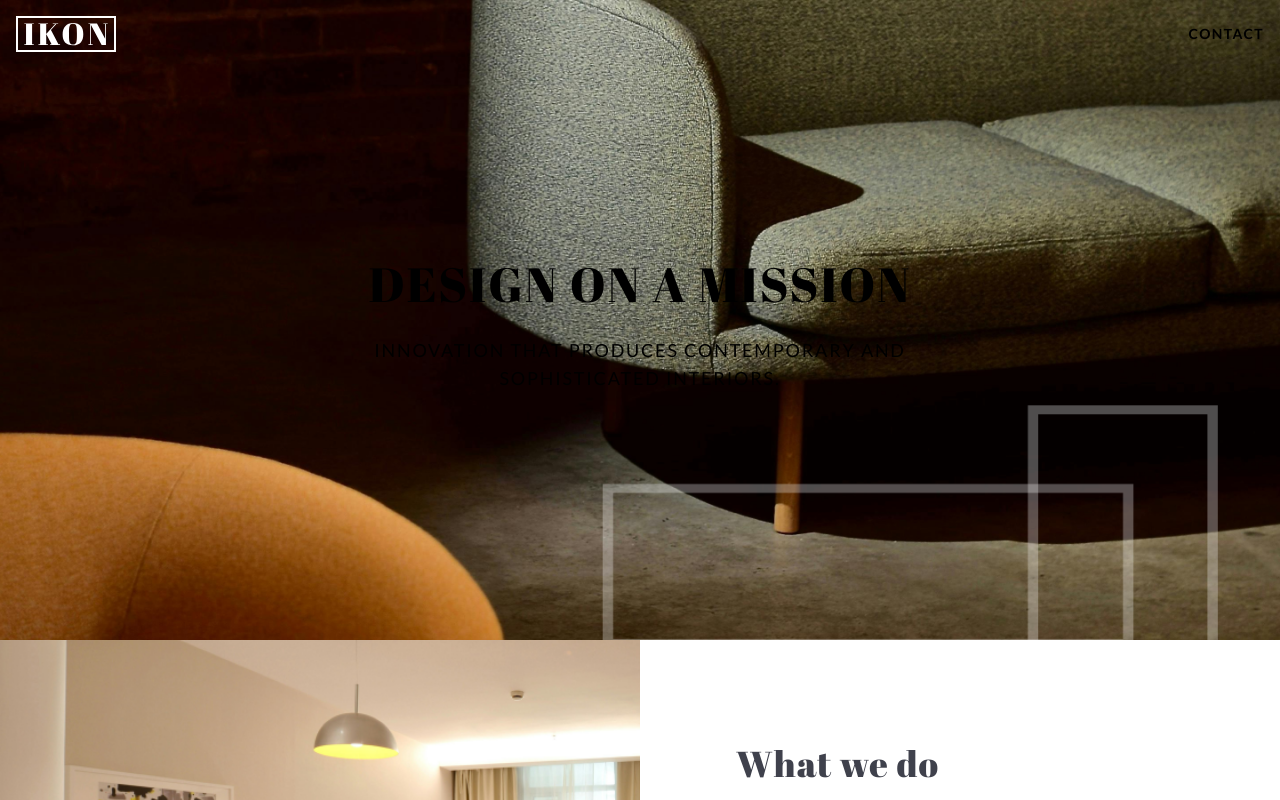
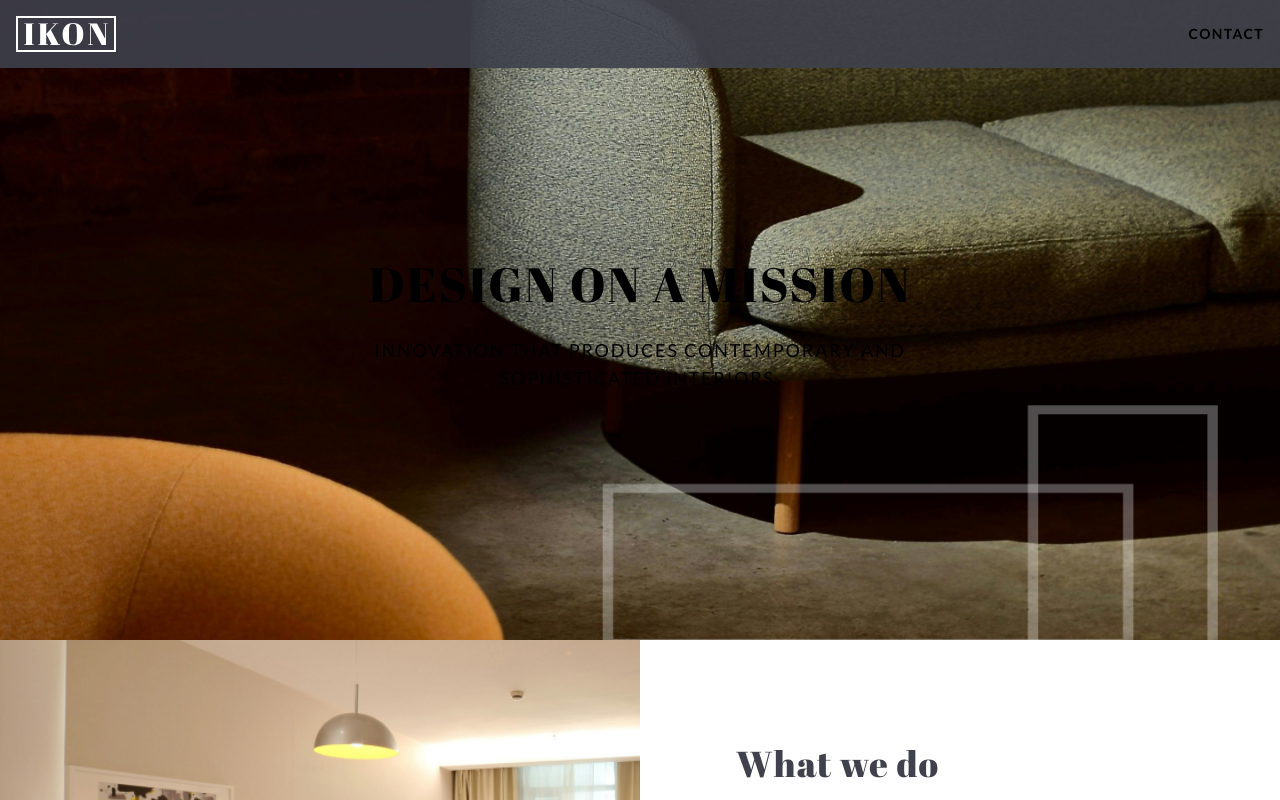
Before and after one commit to The-Kirk-Concept/ikondg, a Next.js app: page / in a window 1280 px wide. Shown: the top 800 px of the page. Built offline with nearby package versions, Linux system fonts and the light colour scheme.

Commit message:
main: Add background color to header when scrolling down the page and remove once you reach the top

```diff
--- a/src/components/Header.tsx
+++ b/src/components/Header.tsx
@@ -1,11 +1,40 @@
+"use client";
+
 import Image from "next/image";
 import Container from "./Container";
 import Navigation from "./Navigation";
 import Link from "next/link";
+import { useEffect, useState } from "react";
+import { twMerge } from "tailwind-merge";
 
 const Header = () => {
+	const [isScrolled, setIsScrolled] = useState(false);
+
+	useEffect(() => {
+		const handleScroll = () => {
+			const position = window.scrollY;
+			if (position > 200) {
+				setIsScrolled(true);
+			} else {
+				setIsScrolled(false);
+			}
+		};
+
+		// Add scroll event listener
+		window.addEventListener("scroll", handleScroll);
+
+		// Clean up the event listener
+		return () => {
+			window.removeEventListener("scroll", handleScroll);
+		};
+	}, []);
 	return (
-		<header className="fixed top-0 z-10 w-full">
+		<header
+			className={twMerge(
+				"fixed top-0 z-50 w-full transition-colors hover:bg-primary/90",
+				isScrolled && "bg-primary/40"
+			)}
+		>
 			<Container className="flex justify-between p-4 items-center">
 				<Link href="/">
 					<Image
```
